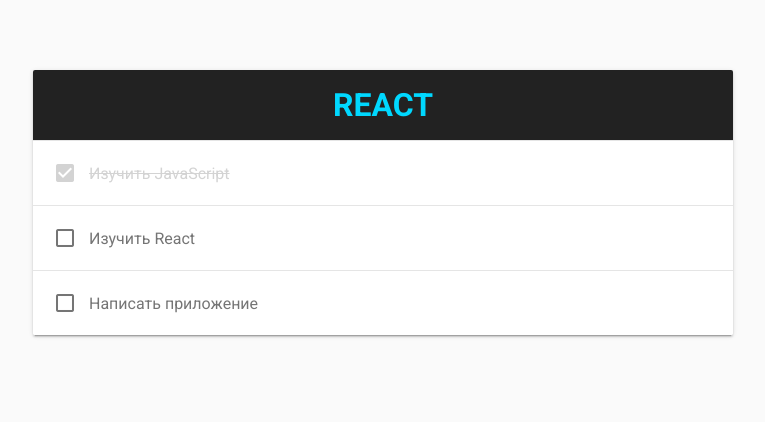
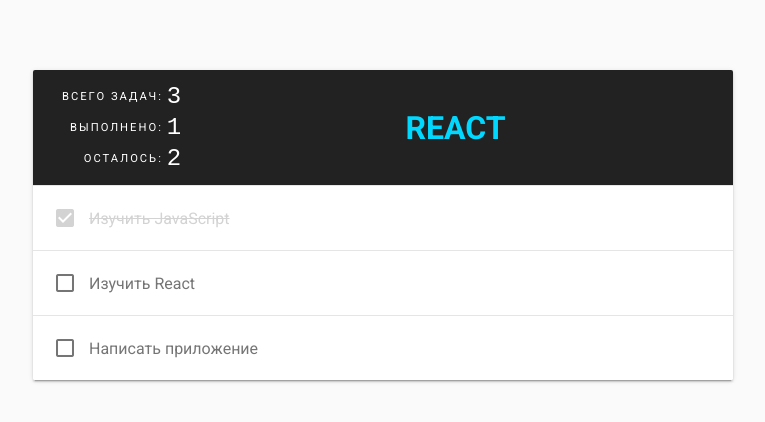
Before and after one commit to Kiselena/react-todo, a React (Create React App) app: page / in a window 1280 px wide. Shown: the top 422 px of the page, without its empty margins (257-1022 px from the left). Built offline with nearby package versions, Linux system fonts and the light colour scheme.

Commit message:
integration Statistics

```diff
--- a/src/App.jsx
+++ b/src/App.jsx
@@ -39,7 +39,7 @@
     render() {
         return (
             <main>
-            <Header title={this.props.title} />
+            <Header title={this.props.title} todos={this.state.todos} />
 
             <section className="todo-list">
                 {this.state.todos.map(todo =>
--- a/src/components/Header.jsx
+++ b/src/components/Header.jsx
@@ -1,9 +1,12 @@
 import React from 'react';
 import PropTypes from 'prop-types';
+
+import Stats from './Stats';
 
 const Header = (props) => {
     return (
         <header>
+            <Stats todos={props.todos} />
             <h1>{props.title}</h1>
         </header>
     );
@@ -11,6 +14,7 @@
 
 Header.propTypes = {
     title : PropTypes.string.isRequired,
+    todos : PropTypes.array.isRequired,
 };
 
 Header.defaultProps = {
```
